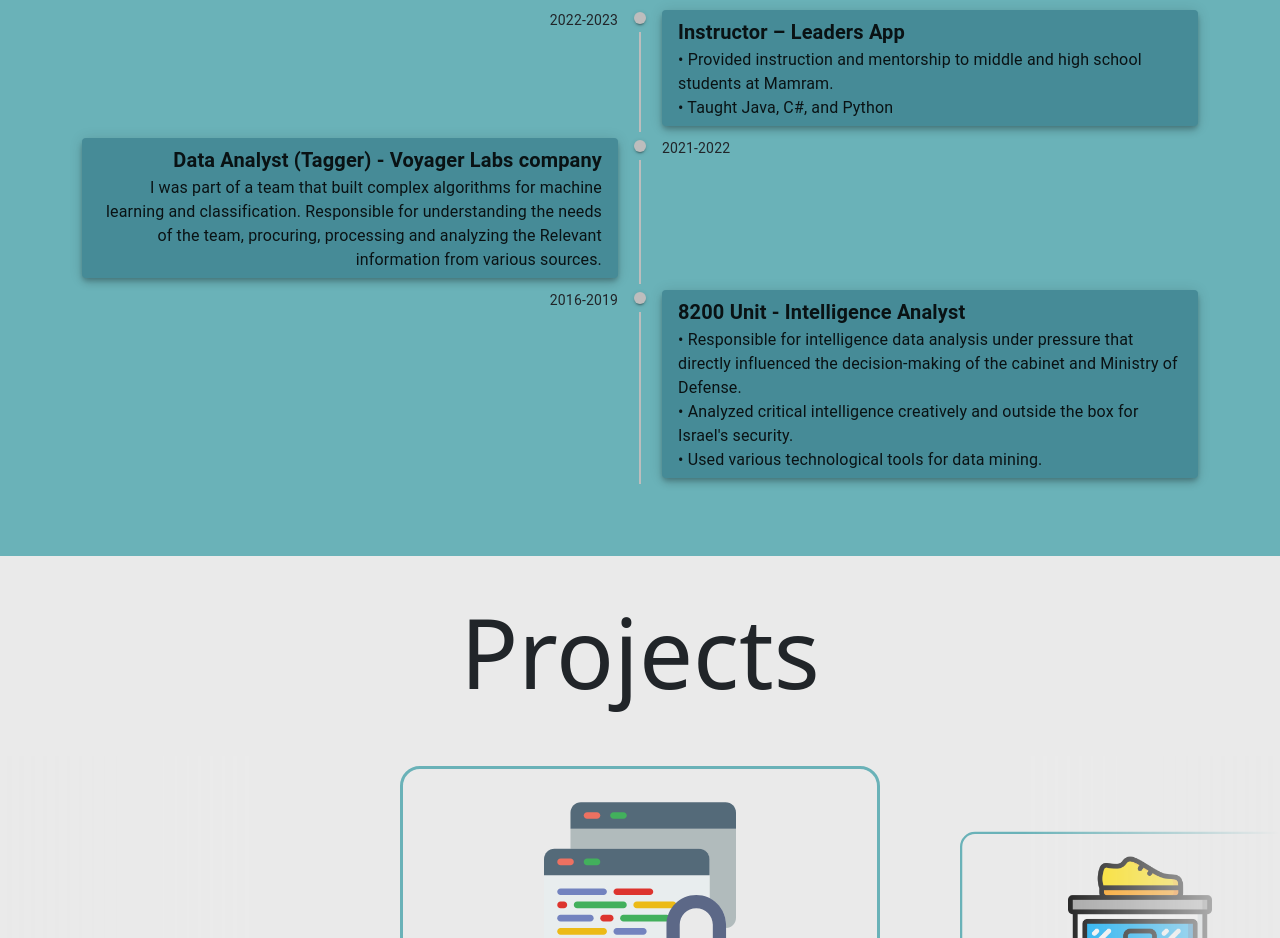
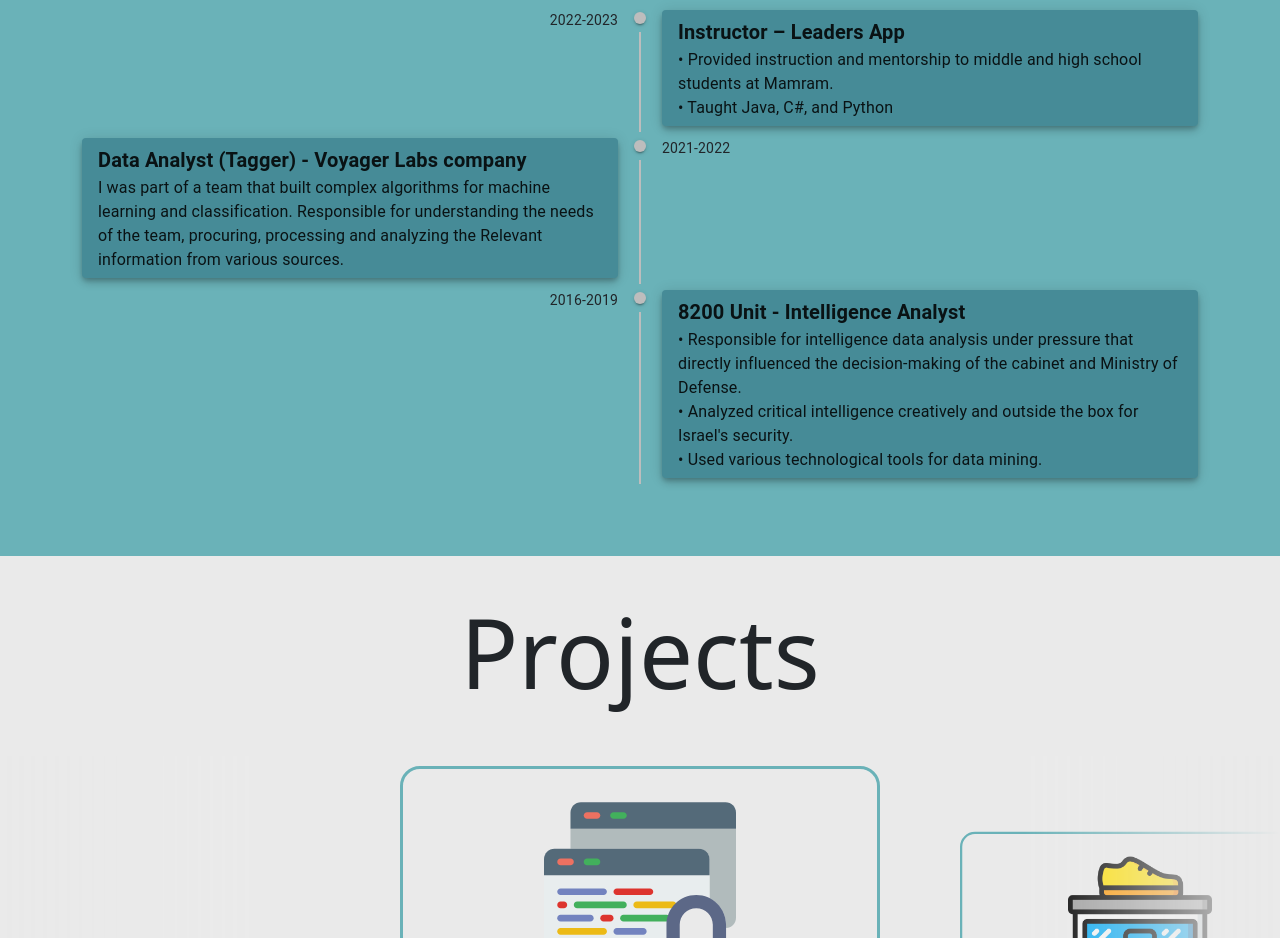
Before and after one commit to netanel094/Portfolio, a React (Create React App) app: page / in a window 1280 px wide. Shown: the part 1520-2458 px from the top of the page. Built offline with nearby package versions, Linux system fonts and the light colour scheme.

Commit message:
Edit text

```diff
--- a/src/components/WorkExperience/WorkExperience.jsx
+++ b/src/components/WorkExperience/WorkExperience.jsx
@@ -13,6 +13,7 @@ import "./WorkExperience.css";
 import { StyledTitle } from "../Global.styled";
 const useStyles = makeStyles((theme) => ({
   paper: {
+    textAlign: "left",
     padding: "6px 16px",
     backgroundColor: "#468B97",
     opacity: 0,
```
